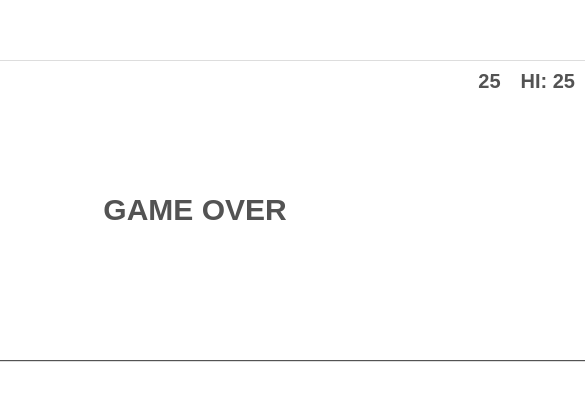
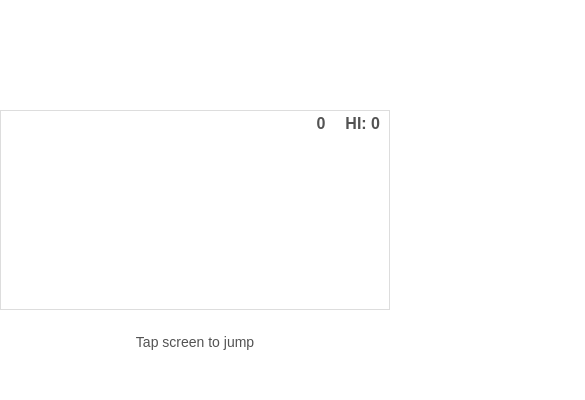
Before and after one commit to Nihal27055/dinosaur_game, a plain HTML site: page index.html in a window 390 px wide. Shown: the part 212-612 px from the top of the page, 585 px wide, since content can reach past the window. Drawn offline with Linux system fonts and the light colour scheme.

Commit message:
Enhance mobile experience for Dinosaur Game
- Updated index.html to improve mobile compatibility with additional viewport settings and mobile instructions.
- Modified script.js to dynamically adjust canvas size and dinosaur properties based on device type.
- Enhanced README.md to clarify mobile controls and responsive design features.
- Adjusted style.css for better mobile styling and layout.

```diff
--- a/index.html
+++ b/index.html
@@ -2,7 +2,9 @@
 <html lang="en">
 <head>
     <meta charset="UTF-8">
-    <meta name="viewport" content="width=device-width, initial-scale=1.0">
+    <meta name="viewport" content="width=device-width, initial-scale=1.0, maximum-scale=1.0, user-scalable=no">
+    <meta name="apple-mobile-web-app-capable" content="yes">
+    <meta name="mobile-web-app-capable" content="yes">
     <title>Dinosaur Game</title>
     <link rel="stylesheet" href="style.css">
 </head>
@@ -14,6 +16,7 @@
         </div>
         <div id="game-over" class="hidden">GAME OVER</div>
         <canvas id="game"></canvas>
+        <div class="mobile-instructions">Tap screen to jump</div>
     </div>
     <script src="script.js"></script>
 </body>
--- a/script.js
+++ b/script.js
@@ -1,8 +1,33 @@
 // Game canvas setup
 const canvas = document.getElementById('game');
 const ctx = canvas.getContext('2d');
+let isMobile = window.innerWidth < 768;
 canvas.width = 800;
-canvas.height = 300;
+canvas.height = isMobile ? 200 : 300;
+
+// Set canvas dimensions based on device
+function resizeCanvas() {
+    isMobile = window.innerWidth < 768;
+
+    if (window.innerWidth < 800) {
+        canvas.width = window.innerWidth - 20;
+    } else {
+        canvas.width = 800;
+    }
+
+    canvas.height = isMobile ? 200 : 300;
+    groundLevel = isMobile ? 135 : 235; // Ground level based on device
+
+    // Update dino position
+    if (dino) {
+        dino.y = groundLevel;
+    }
+}
+
+// Call resize on load
+resizeCanvas();
+// Add resize listener
+window.addEventListener('resize', resizeCanvas);
 
 // Game variables
 let score = 0;
@@ -12,6 +37,7 @@ let gameOver = false;
 let jumping = false;
 let obstacles = [];
 let frame = 0;
+let groundLevel = isMobile ? 135 : 235; // Ground level based on device
 
 // Display high score
 document.getElementById('high-score').textContent = `HI: ${highScore}`;
@@ -19,41 +45,48 @@ document.getElementById('high-score').textContent = `HI: ${highScore}`;
 // Dinosaur properties
 const dino = {
     x: 50,
-    y: 235,  // Adjusted to touch the floor
-    width: 50,
-    height: 65, // Made taller
+    y: groundLevel,  // Adjusted to touch the floor
+    width: isMobile ? 40 : 50,
+    height: isMobile ? 50 : 65,
     velocityY: 0,
     gravity: 0.6,  // Keep the same gravity
     jumpForce: -20,  // Increased jump force for higher jumps
     jumpHeight: 0,   // Track jump height
-    maxJumpHeight: 150, // Increased maximum jump height
+    maxJumpHeight: isMobile ? 100 : 150, // Adjusted maximum jump height
     draw() {
         ctx.fillStyle = '#535353';
 
+        // Scale dimensions for mobile
+        const scale = isMobile ? 0.8 : 1;
+        const bodyWidth = (this.width - 15) * scale;
+        const bodyHeight = (this.height - 25) * scale;
+        const headSize = (this.width - 20) * scale;
+        const headHeight = (this.height - 45) * scale;
+
         // Draw body more like Chrome dino
-        ctx.fillRect(this.x, this.y, this.width - 15, this.height - 25);
+        ctx.fillRect(this.x, this.y, bodyWidth, bodyHeight);
 
         // Draw head - more T-Rex like
-        ctx.fillRect(this.x + 20, this.y - 15, this.width - 20, this.height - 45);
+        ctx.fillRect(this.x + 20 * scale, this.y - 15 * scale, headSize, headHeight);
 
         // Draw tail
-        ctx.fillRect(this.x - 15, this.y + 5, 20, 10);
+        ctx.fillRect(this.x - 15 * scale, this.y + 5 * scale, 20 * scale, 10 * scale);
 
         // Draw legs
         if (jumping && this.velocityY < 5) {
             // Draw legs in running position while jumping
-            ctx.fillRect(this.x + 5, this.y + 40, 8, 20);  // Front leg bent
-            ctx.fillRect(this.x + 25, this.y + 40, 8, 20);  // Back leg bent
+            ctx.fillRect(this.x + 5 * scale, this.y + 40 * scale, 8 * scale, 20 * scale);  // Front leg bent
+            ctx.fillRect(this.x + 25 * scale, this.y + 40 * scale, 8 * scale, 20 * scale);  // Back leg bent
         } else {
             // Normal legs when standing/landing
-            ctx.fillRect(this.x + 5, this.y + 40, 8, 25);  // Front leg
-            ctx.fillRect(this.x + 25, this.y + 40, 8, 25);  // Back leg
+            ctx.fillRect(this.x + 5 * scale, this.y + 40 * scale, 8 * scale, 25 * scale);  // Front leg
+            ctx.fillRect(this.x + 25 * scale, this.y + 40 * scale, 8 * scale, 25 * scale);  // Back leg
         }
 
         // Draw eye
         ctx.fillStyle = 'white';
         ctx.beginPath();
-        ctx.arc(this.x + 30, this.y - 5, 2, 0, Math.PI * 2);
+        ctx.arc(this.x + 30 * scale, this.y - 5 * scale, 2 * scale, 0, Math.PI * 2);
         ctx.fill();
     },
     jump() {
@@ -81,8 +114,8 @@ const dino = {
         }
 
         // Check if landed
-        if (this.y >= 235) {
-            this.y = 235;
+        if (this.y >= groundLevel) {
+            this.y = groundLevel;
             this.velocityY = 0;
             jumping = false;
             this.jumpHeight = 0;
@@ -93,14 +126,16 @@ const dino = {
 // Obstacle class
 class Obstacle {
     constructor() {
-        this.height = 60 + Math.random() * 40;  // Increased height - between 60-100 now
-        this.width = 35 + Math.random() * 25;   // Increased width - between 35-60 now
+        const heightMultiplier = isMobile ? 0.7 : 1;
+        this.height = (60 + Math.random() * 40) * heightMultiplier;  // Scaled for mobile
+        this.width = (35 + Math.random() * 25) * (isMobile ? 0.7 : 1);   // Scaled for mobile
         this.x = canvas.width;
         this.y = canvas.height - this.height;
         this.cactusType = Math.floor(Math.random() * 3); // 0, 1, or 2 for different types
     }
 
     draw() {
+        const scale = isMobile ? 0.7 : 1;
         ctx.fillStyle = '#2E8B57'; // Dark green for cacti
 
         if (this.cactusType === 0) {
@@ -123,7 +158,7 @@ class Obstacle {
         ctx.fillRect(x + width * 0.3, y, width * 0.4, height);
 
         // Cactus arms
-        if (height > 40) {
+        if (height > 40 * (isMobile ? 0.7 : 1)) {
             // Right arm
             ctx.fillRect(x + width * 0.7, y + height * 0.2, width * 0.3, width * 0.2);
             // Left arm
@@ -162,7 +197,7 @@ function checkCollision(dino, obstacle) {
     );
 }
 
-// Game controls
+// Game controls - keyboard
 document.addEventListener('keydown', function(event) {
     if (event.code === 'Space') {
         event.preventDefault();
@@ -172,6 +207,17 @@ document.addEventListener('keydown', function(event) {
         if (gameOver) {
             resetGame();
         }
+    }
+});
+
+// Touch controls for mobile
+document.addEventListener('touchstart', function(event) {
+    event.preventDefault();
+    dino.jump();
+
+    // Restart game if game over
+    if (gameOver) {
+        resetGame();
     }
 });
 
@@ -191,7 +237,7 @@ function gameLoop() {
 
     // Draw clouds randomly
     if (frame % 100 === 0) {
-        drawCloud(Math.random() * canvas.width, 50 + Math.random() * 50);
+        drawCloud(Math.random() * canvas.width, 50 + Math.random() * (isMobile ? 30 : 50));
     }
 
     // Update and draw ground
--- a/style.css
+++ b/style.css
@@ -11,11 +11,13 @@ body {
     height: 100vh;
     background-color: white;
     font-family: 'Arial', sans-serif;
+    touch-action: manipulation; /* Prevents double-tap to zoom */
 }
 
 .game-container {
     position: relative;
-    width: 800px;
+    width: 100%;
+    max-width: 800px;
     height: 300px;
 }
 
@@ -50,4 +52,37 @@ body {
 canvas {
     border: 1px solid #ddd;
     background-color: white;
+    width: 100%;
+    height: 300px;
 }
+
+/* Mobile styles */
+@media (max-width: 768px) {
+    .game-container {
+        height: 200px;
+    }
+
+    canvas {
+        height: 200px;
+    }
+
+    #score-container {
+        font-size: 16px;
+        top: 5px;
+        right: 10px;
+    }
+
+    #game-over {
+        font-size: 24px;
+    }
+
+    /* Add instructions for mobile */
+    .mobile-instructions {
+        position: absolute;
+        bottom: -40px;
+        width: 100%;
+        text-align: center;
+        font-size: 14px;
+        color: #535353;
+    }
+}
```
Also changed, not shown: 1 other file.
